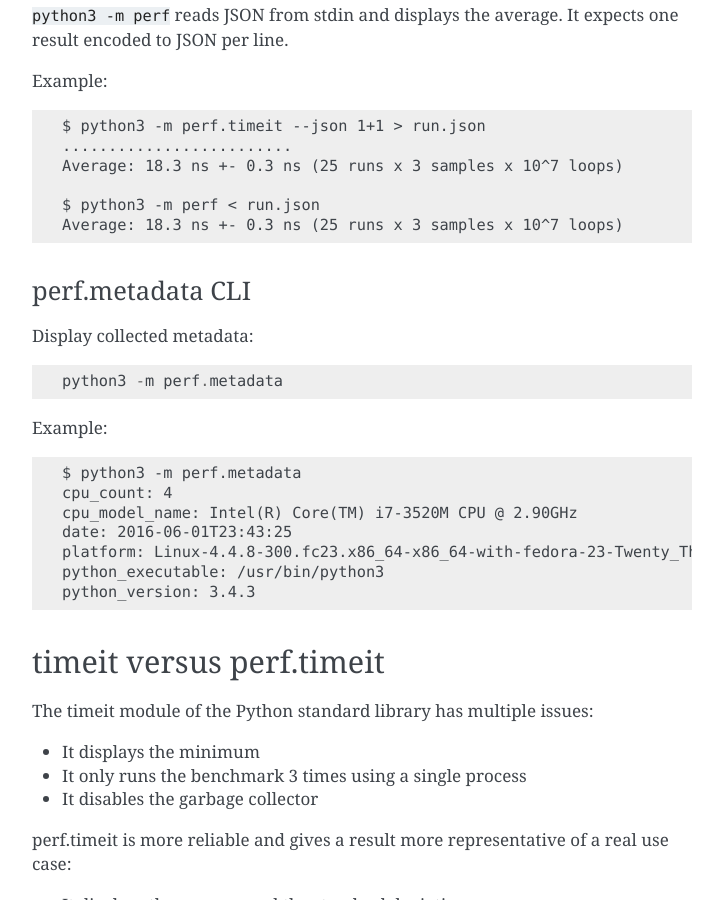
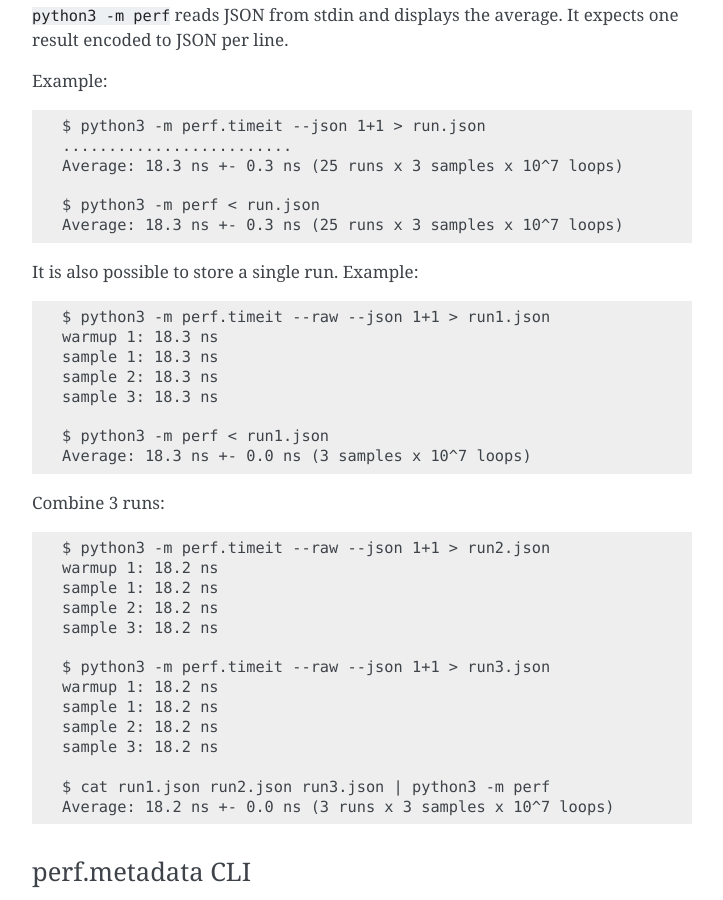
Before and after one commit to psf/pyperf, a Sphinx documentation site: the page built from doc/index.rst, in a window 1280 px wide and 900 px high, scrolled down 1452 px. Shown: the whole window, without its empty margins (388-1111 px from the left). Built offline with Sphinx 7.4.7, drawn with Linux system fonts in a browser that asks for light colours.

Commit message:
update doc

```diff
--- a/doc/index.rst
+++ b/doc/index.rst
@@ -78,6 +78,34 @@ Example::
 
     $ python3 -m perf < run.json
     Average: 18.3 ns +- 0.3 ns (25 runs x 3 samples x 10^7 loops)
+
+It is also possible to store a single run. Example::
+
+    $ python3 -m perf.timeit --raw --json 1+1 > run1.json
+    warmup 1: 18.3 ns
+    sample 1: 18.3 ns
+    sample 2: 18.3 ns
+    sample 3: 18.3 ns
+
+    $ python3 -m perf < run1.json
+    Average: 18.3 ns +- 0.0 ns (3 samples x 10^7 loops)
+
+Combine 3 runs::
+
+    $ python3 -m perf.timeit --raw --json 1+1 > run2.json
+    warmup 1: 18.2 ns
+    sample 1: 18.2 ns
+    sample 2: 18.2 ns
+    sample 3: 18.2 ns
+
+    $ python3 -m perf.timeit --raw --json 1+1 > run3.json
+    warmup 1: 18.2 ns
+    sample 1: 18.2 ns
+    sample 2: 18.2 ns
+    sample 3: 18.2 ns
+
+    $ cat run1.json run2.json run3.json | python3 -m perf
+    Average: 18.2 ns +- 0.0 ns (3 runs x 3 samples x 10^7 loops)
 
 
 perf.metadata CLI
```
